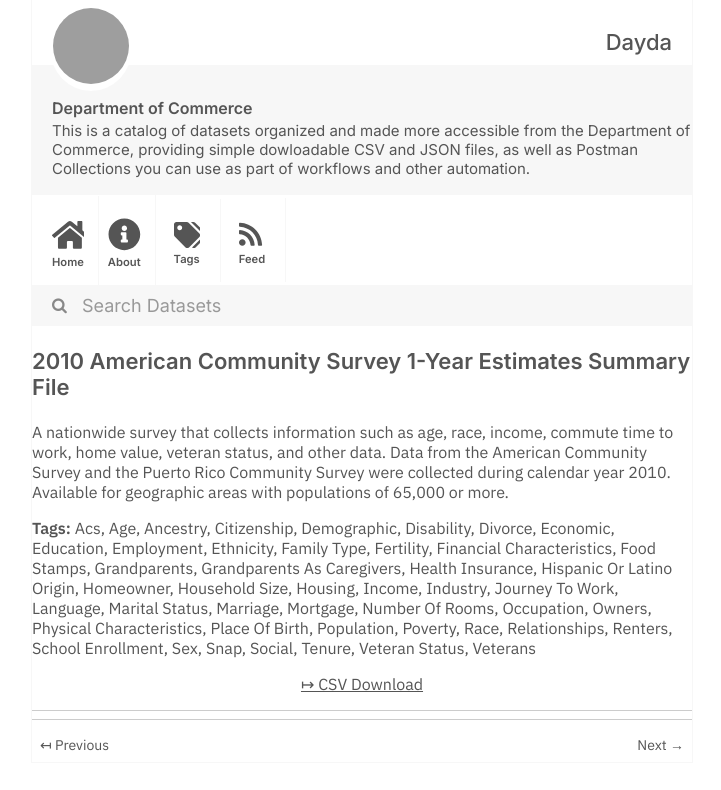
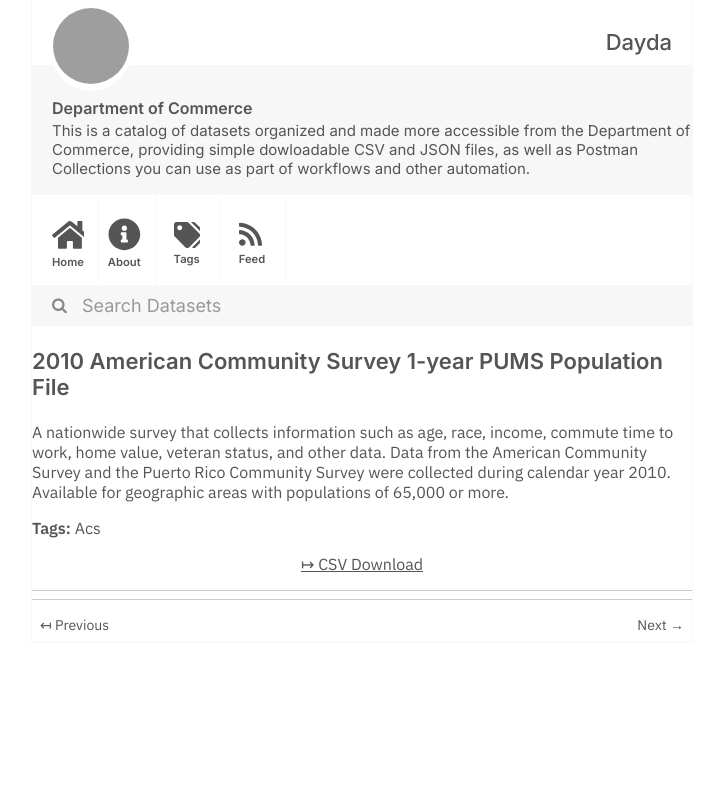
Before and after one commit to dayda-entities/department-of-commerce, a Jekyll site: the page built from _posts/2020-11-12-2010-american-community-survey.md, in a window 1280 px wide, cut to the strip 0-790 px from the top of the page. Shown: the whole strip, without its empty margins (278-999 px from the left). Built offline with Jekyll 4.4.1, drawn with Linux system fonts in a browser that asks for light colours; grey boxes are pictures that could not be loaded.

Commit message:
Publish Data

```diff
--- a/_posts/2020-11-12-2010-american-community-survey.md
+++ b/_posts/2020-11-12-2010-american-community-survey.md
@@ -1,60 +1,13 @@
 ---
-title: 2010 American Community Survey 1-Year Estimates Summary File
-created: '2020-11-12T14:45:27.877020'
-modified: '2021-03-11T05:39:49.158666'
+title: 2010 American Community Survey 1-year PUMS Population File
+created: '2020-11-12T14:45:29.255701'
+modified: '2021-03-11T05:39:49.169172'
 state: active
 type: dataset
 tags:
   - Acs
-  - Age
-  - Ancestry
-  - Citizenship
-  - Demographic
-  - Disability
-  - Divorce
-  - Economic
-  - Education
-  - Employment
-  - Ethnicity
-  - Family Type
-  - Fertility
-  - Financial Characteristics
-  - Food Stamps
-  - Grandparents
-  - Grandparents As Caregivers
-  - Health Insurance
-  - Hispanic Or Latino Origin
-  - Homeowner
-  - Household Size
-  - Housing
-  - Income
-  - Industry
-  - Journey To Work
-  - Language
-  - Marital Status
-  - Marriage
-  - Mortgage
-  - Number Of Rooms
-  - Occupation
-  - Owners
-  - Physical Characteristics
-  - Place Of Birth
-  - Population
-  - Poverty
-  - Race
-  - Relationships
-  - Renters
-  - School Enrollment
-  - Sex
-  - Snap
-  - Social
-  - Tenure
-  - Veteran Status
-  - Veterans
-groups:
-  - Older Adults Health Data Collection
-csv_url: >-
-  http://www2.census.gov/acs2010_1yr/summaryfile/2010_ACSSF_All_In_1_Giant_File(Experienced-Users-Only)/All_Geographies.zip
+groups: []
+csv_url: 'http://www2.census.gov/acs2010_1yr/pums/csv_pus.zip'
 json_url: ''
 layout: post
 
```
